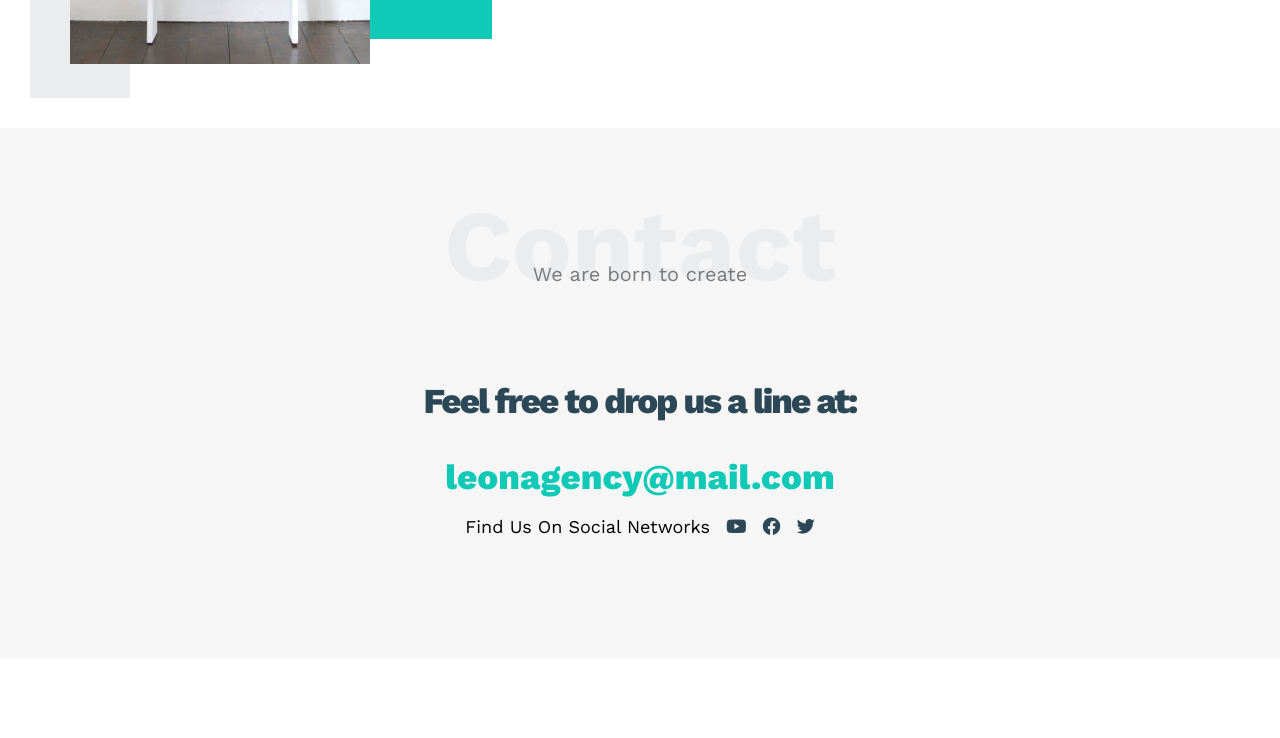
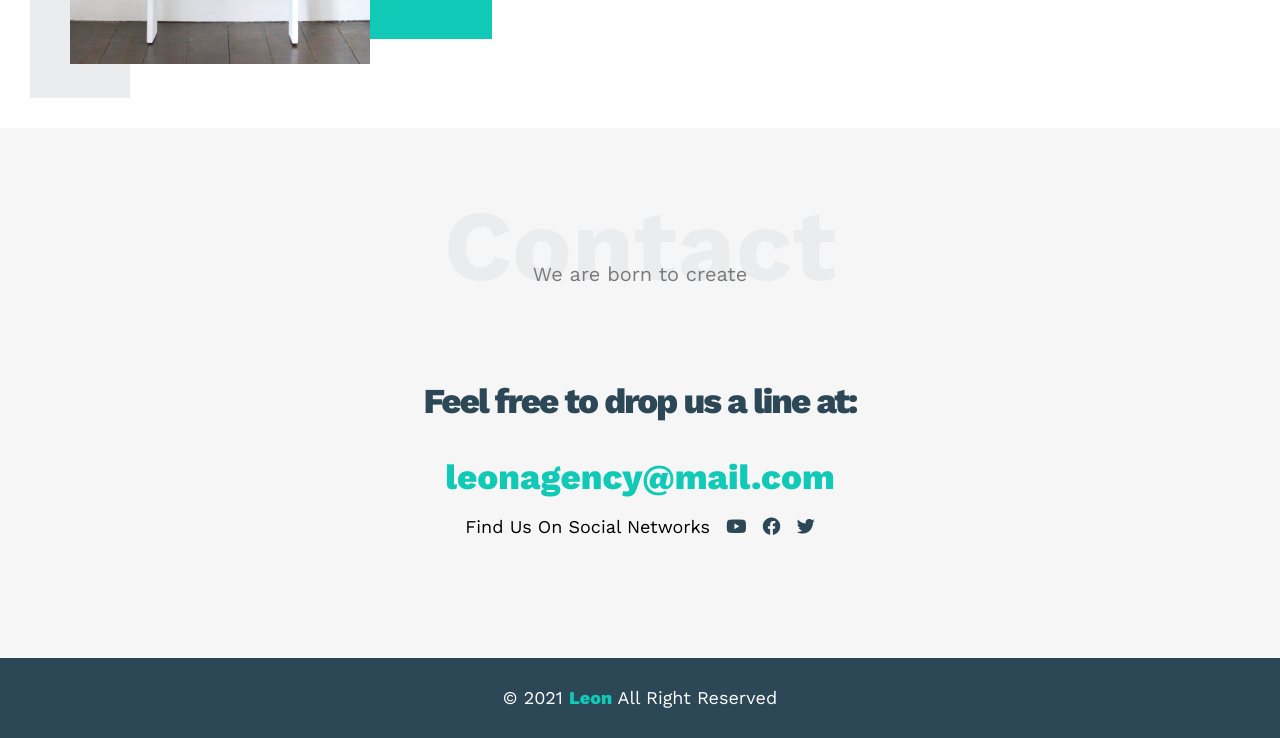
Before and after one commit to amrmoussa17/HTML-CSS-Project-Leon, a plain HTML site: page index.html in a window 1280 px wide. Shown: the part 3091-3829 px from the top of the page. Before the commit the page ends 3749 px from the top, so only its background shows below. Drawn offline with nearby package versions, Linux system fonts and the light colour scheme.

Commit message:
added footer section

```diff
--- a/css/style.css
+++ b/css/style.css
@@ -13,6 +13,11 @@
     -webkit-box-sizing: border-box;
     -moz-box-sizing: border-box;
     box-sizing: border-box;
+}
+html {
+    -webkit-scroll-behavior: smooth;
+    -moz-scroll-behavior: smooth;
+    scroll-behavior: smooth;
 }
 body {
     font-family: 'Work Sans', sans-serif;
@@ -396,3 +401,19 @@ header .header {
     }
 }
 /* End Contact */
+/* start footer */
+.footer {
+    background-color: var(--sec-color);
+}
+.footer p {
+    margin: 0;
+    padding: 30px;
+    font-size: 18px;
+    color: white;
+    text-align: center;
+}
+.footer p span {
+    color: var(--main-color);
+    font-weight: 800;
+}
+/* End footer */
--- a/index.html
+++ b/index.html
@@ -71,7 +71,7 @@
     </div>
     <!-- End Features -->
     <!-- Start Services -->
-    <div class="services">
+    <div class="services" id="services">
         <div class="container">
             <h1 class="special-heading">Services</h1>
             <p>Don't be busy, be productive</p>
@@ -118,7 +118,7 @@
     </div>
     <!-- End Services -->
     <!-- Start Portfolio -->
-    <div class="portfolio">
+    <div class="portfolio" id="portfolio">
         <div class="container">
             <h1 class="special-heading">Portfolio</h1>
             <p>If you do it right, it will last forever.</p>
@@ -155,7 +155,7 @@
     </div>
     <!-- End Portfolio -->
     <!-- Start About -->
-    <div class="about">
+    <div class="about" id="about">
         <div class="container">
             <h1 class="special-heading">About</h1>
             <p>Less is more work.</p>
@@ -173,7 +173,7 @@
     </div>
     <!-- End About -->
     <!-- Start Contact -->
-    <div class="contact">
+    <div class="contact" id="about">
         <div class="container">
             <h1 class="special-heading">Contact</h1>
             <p>We are born to create</p>
@@ -190,5 +190,12 @@
         </div>
     </div>
     <!-- End Contact -->
+    <!-- Start footer -->
+    <div class="footer">
+        <div class="container">
+            <p> &copy; 2021 <span>Leon</span> All Right Reserved</p>
+        </div>
+    </div>
+    <!-- End footer -->
 </body>
 </html>
```
